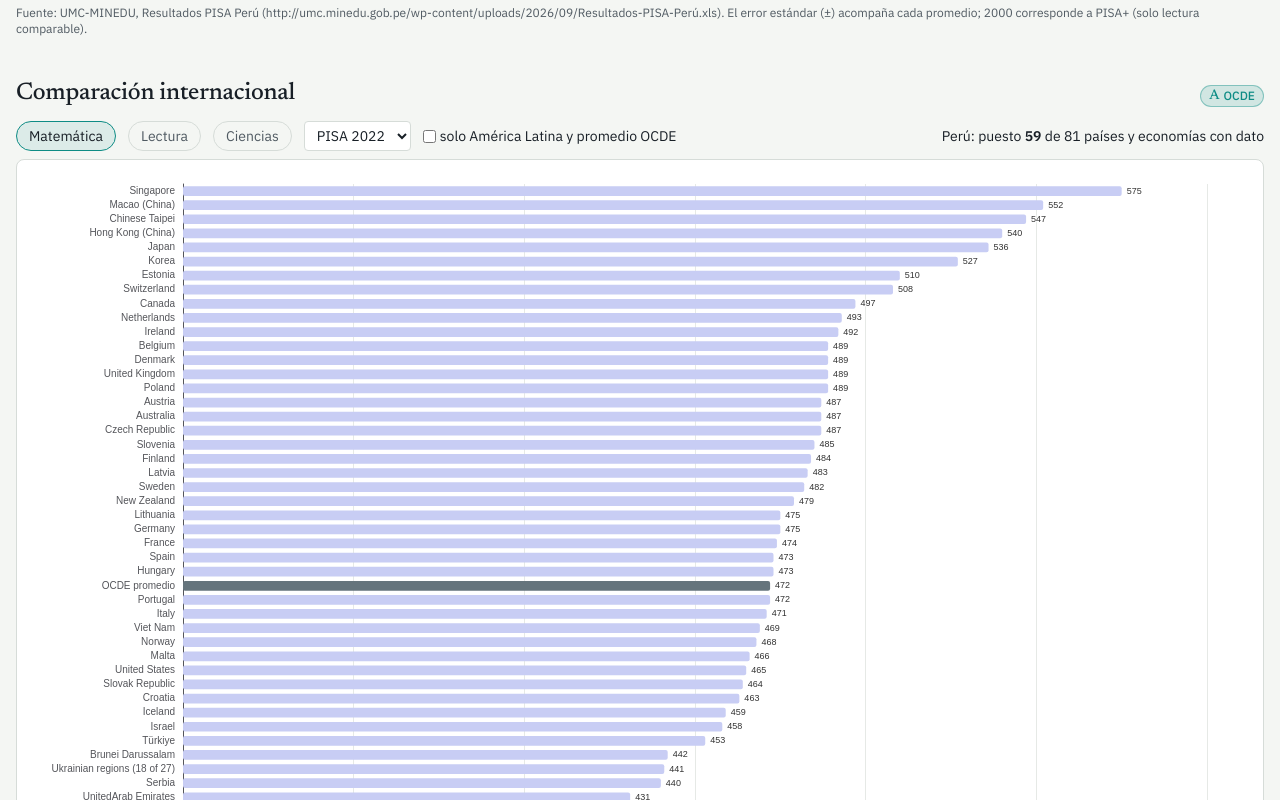
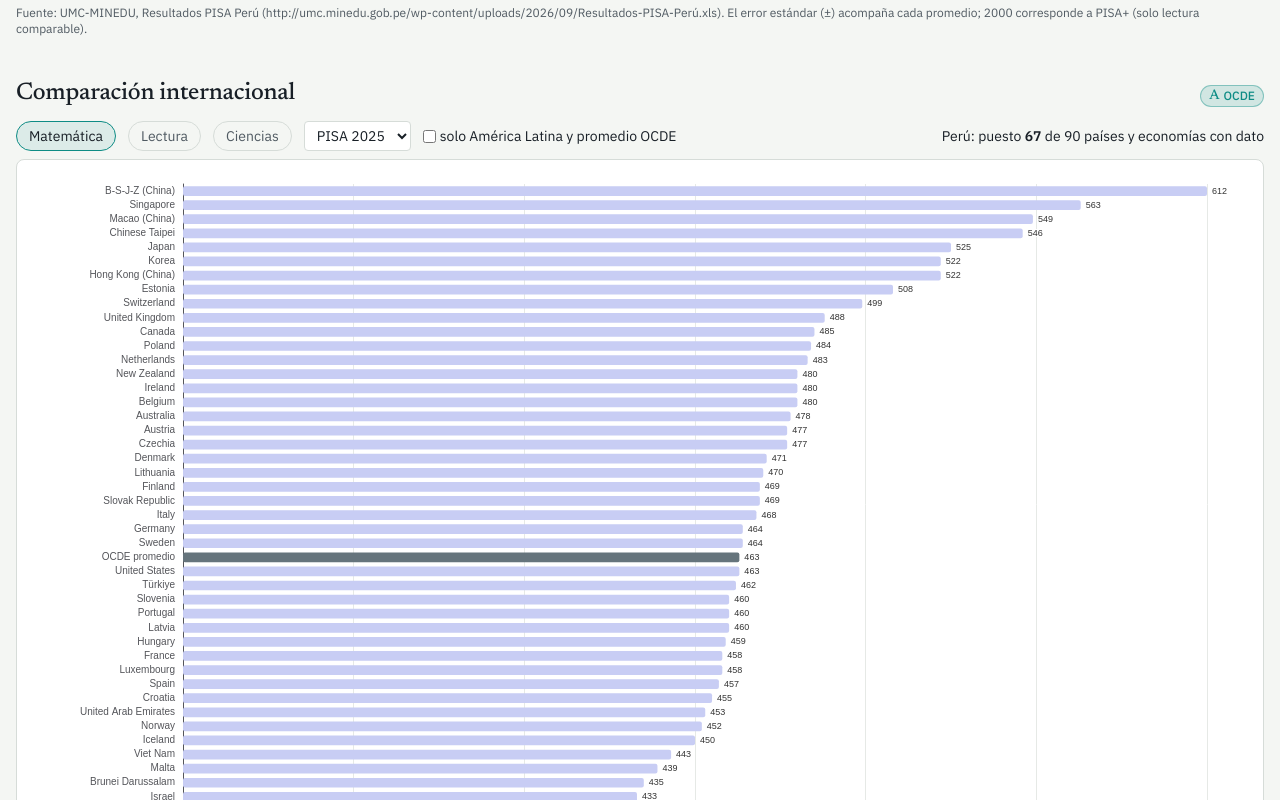
Before and after one commit to unimauro/impacto-pisa, a React (Vite) app in the folder app/: page /#/pisa in a window 1280 px wide. Shown: the part 1080-1880 px from the top of the page. Built offline with nearby package versions, Linux system fonts and the light colour scheme.

Commit message:
PISA: comparación mundial abre en 2025

```diff
--- a/app/src/pages/Pisa.tsx
+++ b/app/src/pages/Pisa.tsx
@@ -13,7 +13,7 @@ const LATAM = new Set(['PER', 'CHL', 'URY', 'MEX', 'CRI', 'BRA', 'COL', 'ARG', '
 
 export default function Pisa() {
   const { data: p } = useData<Pisa>('pisa.json')
-  const [area, setArea] = useState<'matematica' | 'lectura' | 'ciencias'>('matematica'); const [anio, setAnio] = useState(2022); const [soloLatam, setSoloLatam] = useState(false)
+  const [area, setArea] = useState<'matematica' | 'lectura' | 'ciencias'>('matematica'); const [anio, setAnio] = useState(2025); const [soloLatam, setSoloLatam] = useState(false)
   const anios = useMemo(() => p ? [...new Set(p.paises.map(x => x.anio))].sort() : [], [p])
   const tabla = useMemo(() => p ? p.paises.filter(x => x.anio === anio && x[area] != null && (!soloLatam || LATAM.has(x.iso3) || x.iso3 === 'OECD')).sort((a, b) => (b[area] ?? 0) - (a[area] ?? 0)) : [], [p, anio, area, soloLatam])
   if (!p) return <Cargando que="PISA" />
```
